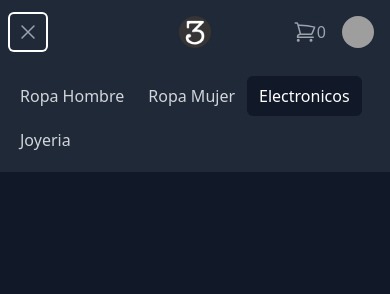
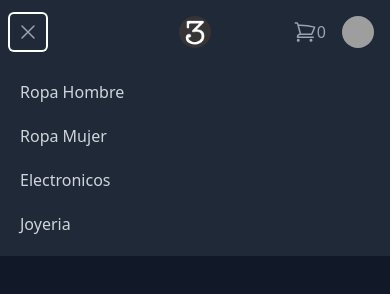
Before and after one commit to octaviofarinia/tienda-ayc-react, a React (Vite) app: page /category/Electronicos in a window 390 px wide. Both pictures are taken after a click on the button "Open main menu". Shown: the top 294 px of the page. Built offline with nearby package versions, Linux system fonts and the light colour scheme; grey boxes are pictures that could not be loaded.

Commit message:
fix navigation menu mobile

```diff
--- a/src/components/NavBar/NavBar.jsx
+++ b/src/components/NavBar/NavBar.jsx
@@ -4,7 +4,7 @@ import { Bars3Icon, XMarkIcon } from '@heroicons/react/24/outline';
 import CartWidget from '../CartWidget/CartWidget';
 import ProfileWidget from '../ProfileWidget/ProfileWidget';
 import { classNames } from '../../App';
-import { NavLink } from 'react-router-dom';
+import { Link, NavLink } from 'react-router-dom';
 
 export const navigation = [
   { name: 'Ropa Hombre', href: '/category/Ropa Hombre', current: false },
@@ -90,21 +90,12 @@ const NavBar = () => {
           <Disclosure.Panel className="sm:hidden">
             <div className="space-y-1 px-2 pt-2 pb-3">
               {navigation.map((item) => (
-                <Disclosure.Button key={item.name}>
-                  <NavLink
-                    to={item.href}
-                    className={({ isActive }) => {
-                      item.current = isActive;
-                      return classNames(
-                        item.current
-                          ? 'bg-gray-900 text-white'
-                          : 'text-gray-300 hover:bg-gray-700 hover:text-white',
-                        'block rounded-md px-3 py-2 text-base font-medium'
-                      );
-                    }}
-                    aria-current={item.current ? 'page' : undefined}>
-                    {item.name}
-                  </NavLink>
+                <Disclosure.Button
+                  key={item.name}
+                  className={classNames(
+                    'block rounded-md px-3 py-2 text-base font-medium text-gray-300 hover:bg-gray-900 hover:text-white'
+                  )}>
+                  <Link to={item.href}>{item.name}</Link>
                 </Disclosure.Button>
               ))}
             </div>
```
